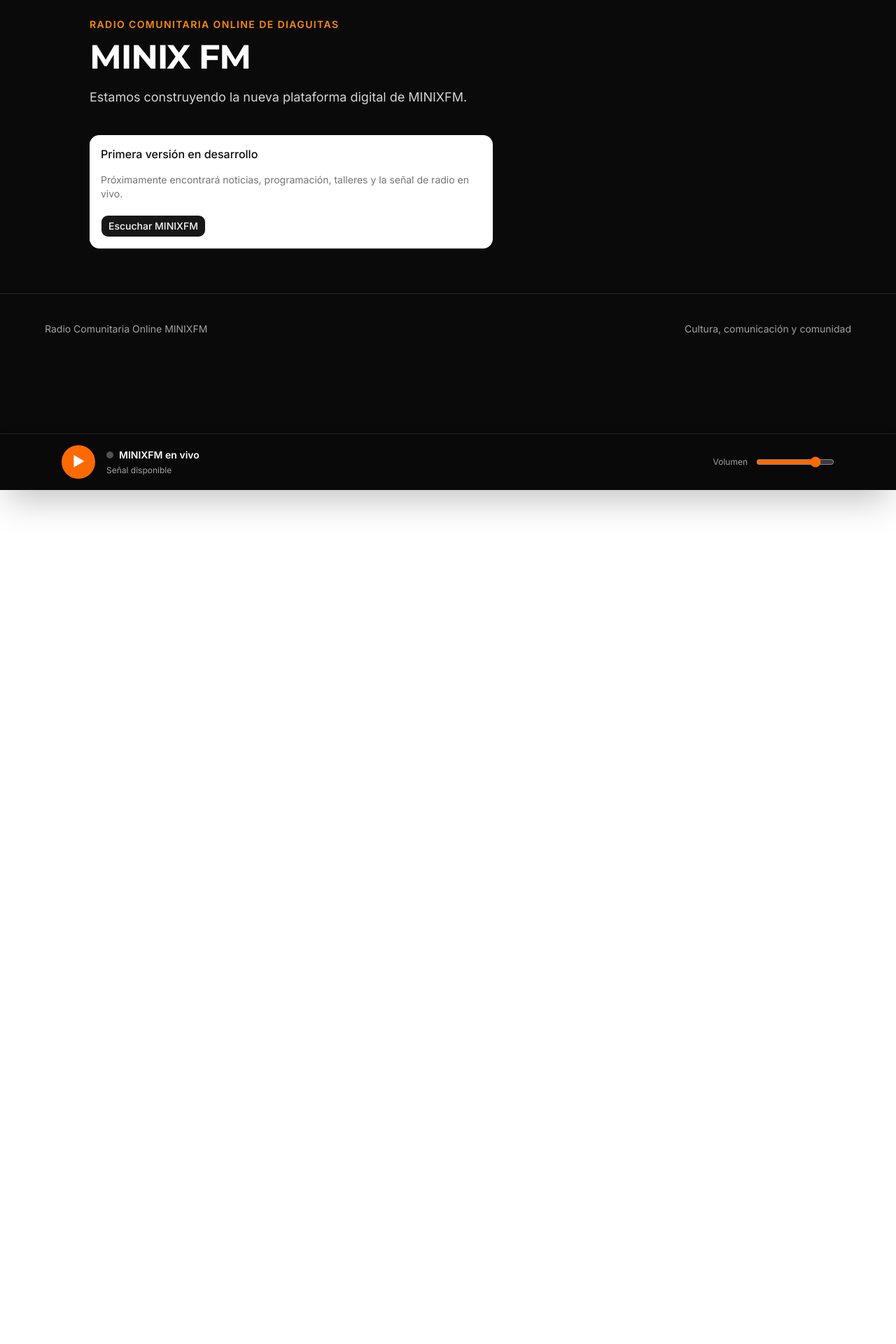
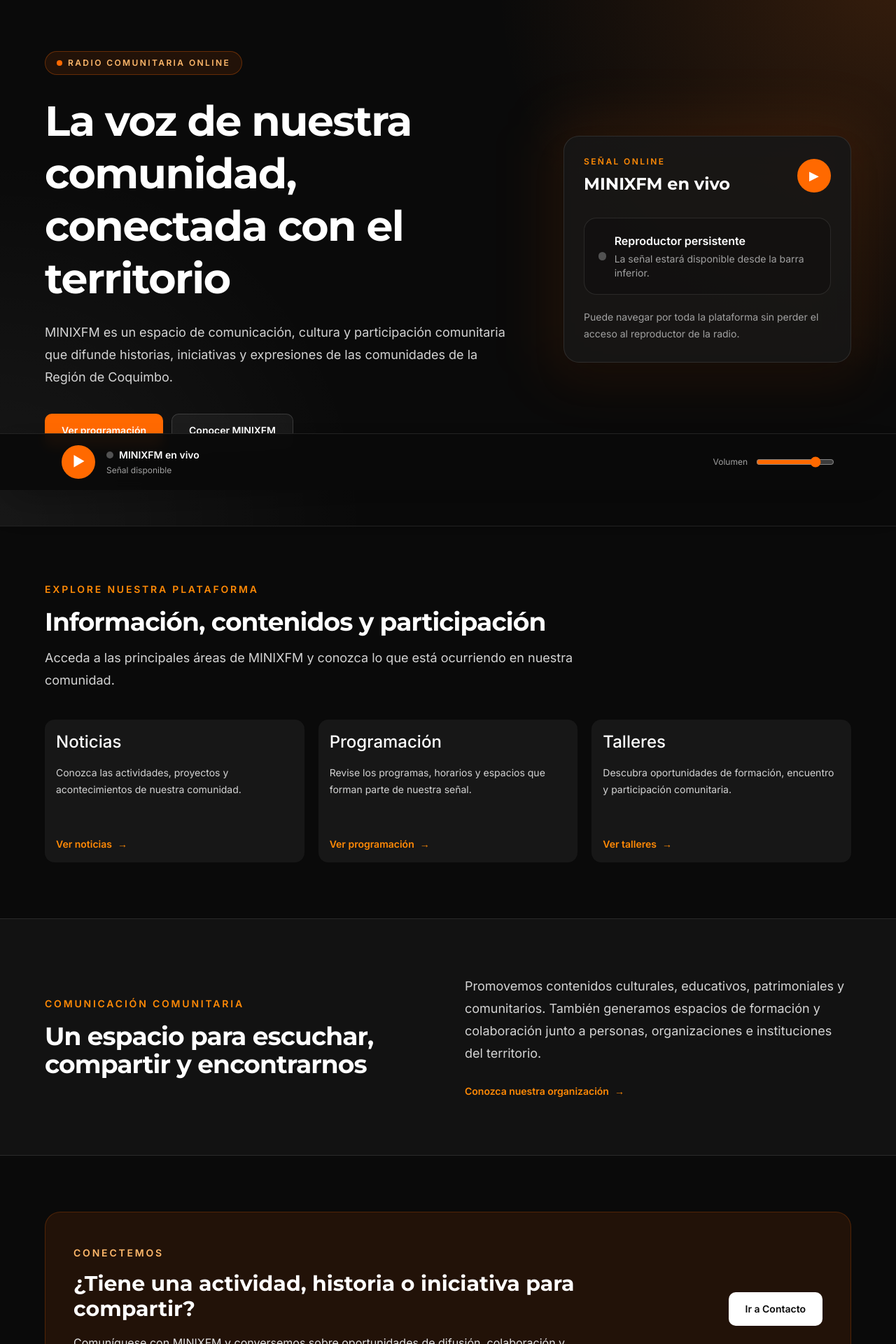
Before and after one commit to asarzov/minixfm2026, a Next.js app: page / in a window 1280 px wide. Shown: the part 100-2020 px from the top of the page at 70% size. Before the commit the page ends 800 px from the top, so only its background shows below. Built offline with nearby package versions, Linux system fonts and the light colour scheme; no server answers.

Commit message:
style: redesign MINIXFM homepage

```diff
--- a/src/app/(public)/page.tsx
+++ b/src/app/(public)/page.tsx
@@ -1,37 +1,244 @@
-import { Button } from "@/components/ui/button"
-import { Card, CardContent, CardHeader, CardTitle } from "@/components/ui/card"
+import type { Metadata } from "next"
+import Link from "next/link"
 
-export default function Home() {
+import {
+  Card,
+  CardContent,
+  CardHeader,
+  CardTitle,
+} from "@/components/ui/card"
+
+export const metadata: Metadata = {
+  title: "Inicio",
+  description:
+    "MINIXFM, radio comunitaria online comprometida con la cultura, la comunicación y la participación comunitaria.",
+}
+
+const featuredSections = [
+  {
+    title: "Noticias",
+    description:
+      "Conozca las actividades, proyectos y acontecimientos de nuestra comunidad.",
+    href: "/noticias",
+    linkText: "Ver noticias",
+  },
+  {
+    title: "Programación",
+    description:
+      "Revise los programas, horarios y espacios que forman parte de nuestra señal.",
+    href: "/programacion",
+    linkText: "Ver programación",
+  },
+  {
+    title: "Talleres",
+    description:
+      "Descubra oportunidades de formación, encuentro y participación comunitaria.",
+    href: "/talleres",
+    linkText: "Ver talleres",
+  },
+]
+
+export default function HomePage() {
   return (
-    <main className="px-6 py-16">
-      <div className="mx-auto max-w-5xl">
-        <p className="mb-3 text-sm font-semibold uppercase tracking-widest text-orange-400">
-          Radio comunitaria online de Diaguitas
+    <main>
+      <section className="relative overflow-hidden border-b border-white/10 px-6 py-20 sm:py-28">
+        <div
+          aria-hidden="true"
+          className="absolute inset-0 bg-[radial-gradient(circle_at_top_right,rgba(249,115,22,0.18),transparent_38%),radial-gradient(circle_at_bottom_left,rgba(255,255,255,0.06),transparent_35%)]"
+        />
+
+        <div className="relative mx-auto grid max-w-6xl items-center gap-14 lg:grid-cols-[1.25fr_0.75fr]">
+          <div>
+            <div className="inline-flex items-center gap-2 rounded-full border border-orange-500/30 bg-orange-500/10 px-4 py-2 text-xs font-semibold uppercase tracking-[0.2em] text-orange-300">
+              <span className="h-2 w-2 rounded-full bg-orange-500" />
+              Radio comunitaria online
+            </div>
+
+            <h1 className="mt-7 max-w-4xl text-4xl font-bold leading-tight tracking-tight sm:text-5xl lg:text-6xl">
+              La voz de nuestra comunidad, conectada con el territorio
+            </h1>
+
+            <p className="mt-6 max-w-2xl text-lg leading-8 text-neutral-300">
+              MINIXFM es un espacio de comunicación, cultura y participación
+              comunitaria que difunde historias, iniciativas y expresiones de
+              las comunidades de la Región de Coquimbo.
             </p>
 
-        <h1 className="text-5xl font-bold tracking-tight">
-          MINIX FM
-        </h1>
+            <div className="mt-9 flex flex-col gap-3 sm:flex-row">
+              <Link
+                href="/programacion"
+                className="inline-flex min-h-12 items-center justify-center rounded-lg bg-orange-500 px-6 py-3 text-sm font-semibold text-white transition-colors hover:bg-orange-600"
+              >
+                Ver programación
+              </Link>
 
-        <p className="mt-5 max-w-2xl text-lg text-neutral-300">
-          Estamos construyendo la nueva plataforma digital de MINIXFM.
+              <Link
+                href="/nosotros"
+                className="inline-flex min-h-12 items-center justify-center rounded-lg border border-white/15 bg-white/5 px-6 py-3 text-sm font-semibold text-white transition-colors hover:bg-white/10"
+              >
+                Conocer MINIXFM
+              </Link>
+            </div>
+          </div>
+
+          <div className="relative">
+            <div
+              aria-hidden="true"
+              className="absolute -inset-5 rounded-[2rem] bg-orange-500/10 blur-2xl"
+            />
+
+            <div className="relative overflow-hidden rounded-3xl border border-white/10 bg-neutral-900/90 p-7 shadow-2xl">
+              <div className="flex items-center justify-between">
+                <div>
+                  <p className="text-xs font-semibold uppercase tracking-[0.2em] text-orange-400">
+                    Señal online
                   </p>
 
-        <Card className="mt-10 max-w-xl">
+                  <h2 className="mt-2 text-2xl font-bold">
+                    MINIXFM en vivo
+                  </h2>
+                </div>
+
+                <span className="flex h-12 w-12 items-center justify-center rounded-full bg-orange-500 text-lg">
+                  ▶
+                </span>
+              </div>
+
+              <div className="mt-8 rounded-2xl border border-white/10 bg-black/20 p-5">
+                <div className="flex items-center gap-3">
+                  <span className="h-3 w-3 rounded-full bg-neutral-600" />
+
+                  <div>
+                    <p className="font-semibold">
+                      Reproductor persistente
+                    </p>
+
+                    <p className="mt-1 text-sm text-neutral-400">
+                      La señal estará disponible desde la barra inferior.
+                    </p>
+                  </div>
+                </div>
+              </div>
+
+              <p className="mt-5 text-sm leading-6 text-neutral-400">
+                Puede navegar por toda la plataforma sin perder el acceso al
+                reproductor de la radio.
+              </p>
+            </div>
+          </div>
+        </div>
+      </section>
+
+      <section className="px-6 py-20">
+        <div className="mx-auto max-w-6xl">
+          <div className="max-w-3xl">
+            <p className="text-sm font-semibold uppercase tracking-[0.2em] text-orange-400">
+              Explore nuestra plataforma
+            </p>
+
+            <h2 className="mt-4 text-3xl font-bold tracking-tight sm:text-4xl">
+              Información, contenidos y participación
+            </h2>
+
+            <p className="mt-4 text-lg leading-8 text-neutral-300">
+              Acceda a las principales áreas de MINIXFM y conozca lo que está
+              ocurriendo en nuestra comunidad.
+            </p>
+          </div>
+
+          <div className="mt-10 grid gap-5 md:grid-cols-3">
+            {featuredSections.map((section) => (
+              <Card
+                key={section.href}
+                className="group border-white/10 bg-neutral-900 text-white transition-transform duration-300 hover:-translate-y-1"
+              >
                 <CardHeader>
-            <CardTitle>Primera versión en desarrollo</CardTitle>
+                  <CardTitle className="text-2xl">
+                    {section.title}
+                  </CardTitle>
                 </CardHeader>
 
                 <CardContent>
-            <p className="mb-5 text-muted-foreground">
-              Próximamente encontrará noticias, programación, talleres y la
-              señal de radio en vivo.
+                  <p className="min-h-20 text-sm leading-6 text-neutral-300">
+                    {section.description}
                   </p>
 
-            <Button>Escuchar MINIXFM</Button>
+                  <Link
+                    href={section.href}
+                    className="mt-6 inline-flex items-center text-sm font-semibold text-orange-400 transition-colors group-hover:text-orange-300"
+                  >
+                    {section.linkText}
+                    <span aria-hidden="true" className="ml-2">
+                      →
+                    </span>
+                  </Link>
                 </CardContent>
               </Card>
+            ))}
           </div>
+        </div>
+      </section>
+
+      <section className="border-y border-white/10 bg-white/[0.03] px-6 py-20">
+        <div className="mx-auto grid max-w-6xl items-center gap-12 lg:grid-cols-2">
+          <div>
+            <p className="text-sm font-semibold uppercase tracking-[0.2em] text-orange-400">
+              Comunicación comunitaria
+            </p>
+
+            <h2 className="mt-4 text-3xl font-bold tracking-tight sm:text-4xl">
+              Un espacio para escuchar, compartir y encontrarnos
+            </h2>
+          </div>
+
+          <div>
+            <p className="text-lg leading-8 text-neutral-300">
+              Promovemos contenidos culturales, educativos, patrimoniales y
+              comunitarios. También generamos espacios de formación y
+              colaboración junto a personas, organizaciones e instituciones del
+              territorio.
+            </p>
+
+            <Link
+              href="/nosotros"
+              className="mt-7 inline-flex items-center text-sm font-semibold text-orange-400 hover:text-orange-300"
+            >
+              Conozca nuestra organización
+              <span aria-hidden="true" className="ml-2">
+                →
+              </span>
+            </Link>
+          </div>
+        </div>
+      </section>
+
+      <section className="px-6 py-20">
+        <div className="mx-auto max-w-6xl">
+          <div className="overflow-hidden rounded-3xl border border-orange-500/20 bg-orange-500/10 px-6 py-12 sm:px-10 lg:flex lg:items-center lg:justify-between">
+            <div className="max-w-3xl">
+              <p className="text-sm font-semibold uppercase tracking-[0.2em] text-orange-300">
+                Conectemos
+              </p>
+
+              <h2 className="mt-4 text-3xl font-bold">
+                ¿Tiene una actividad, historia o iniciativa para compartir?
+              </h2>
+
+              <p className="mt-4 leading-7 text-neutral-200">
+                Comuníquese con MINIXFM y conversemos sobre oportunidades de
+                difusión, colaboración y participación comunitaria.
+              </p>
+            </div>
+
+            <Link
+              href="/contacto"
+              className="mt-8 inline-flex min-h-12 shrink-0 items-center justify-center rounded-lg bg-white px-6 py-3 text-sm font-semibold text-neutral-950 transition-colors hover:bg-neutral-200 lg:mt-0"
+            >
+              Ir a Contacto
+            </Link>
+          </div>
+        </div>
+      </section>
     </main>
   )
 }
```
Lines whose indentation alone changed are shown as unchanged.
